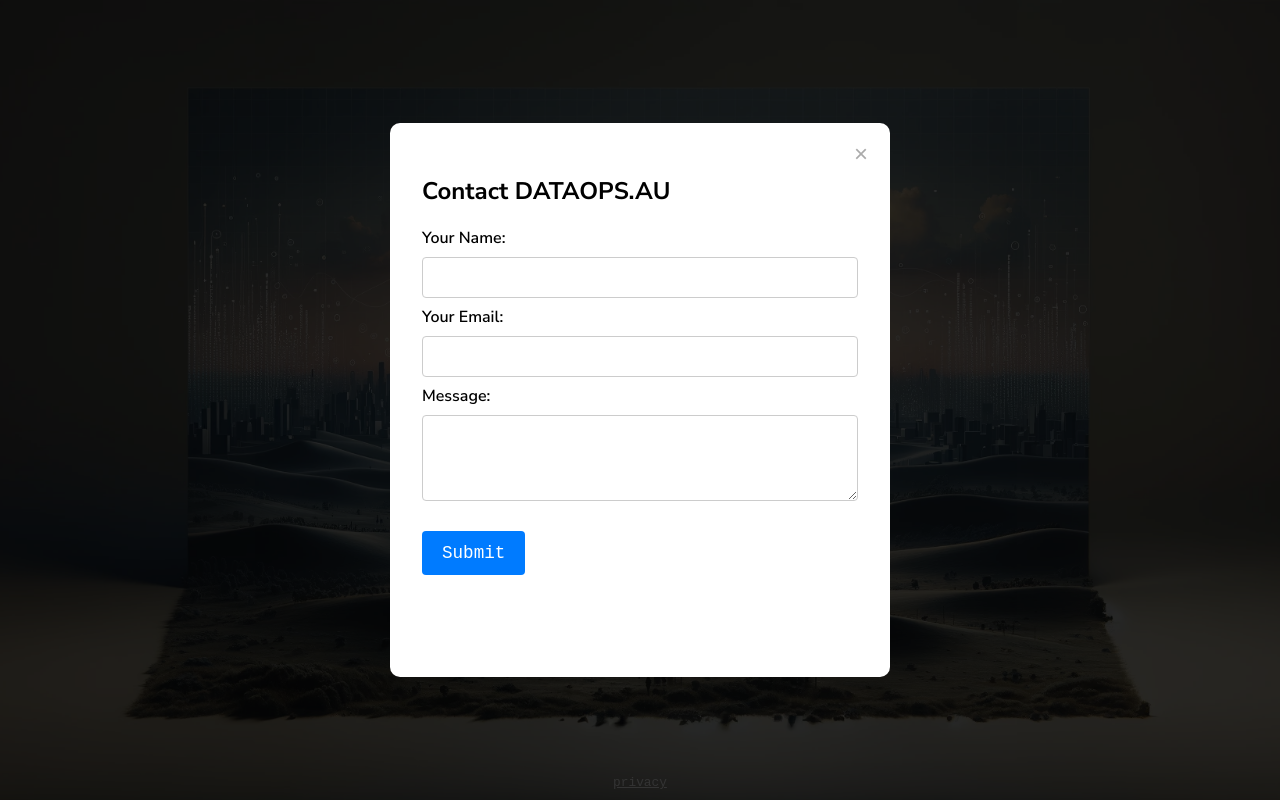
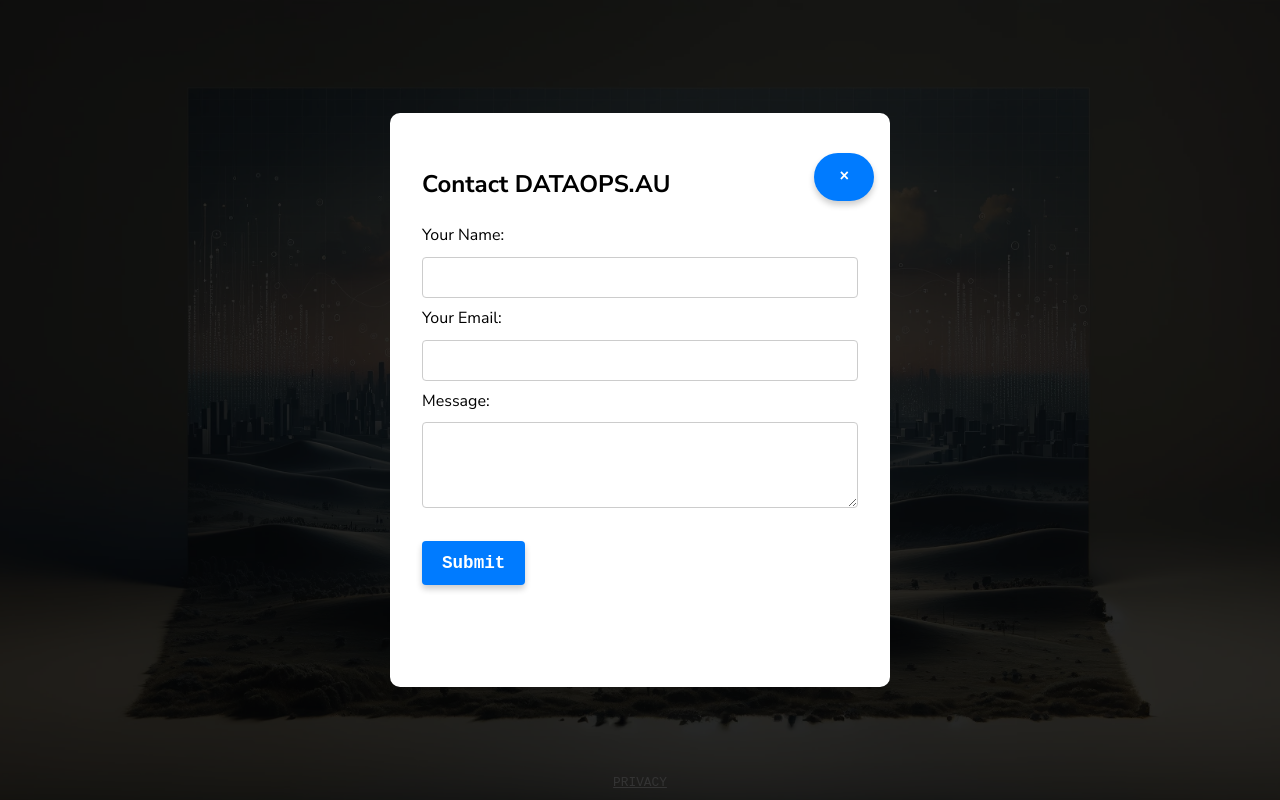
Before and after one commit to dataops-au/web, a plain HTML site: page index.html in a window 1280 px wide. Both pictures are taken after a click on the button "START HERE". Drawn offline with Linux system fonts and the light colour scheme; a web font is replaced by a local one.

Commit message:
Update index.html

```diff
--- a/index.html
+++ b/index.html
@@ -89,8 +89,33 @@
     max-width: 500px;
     width: 90%;
     font-family: 'Nunito Sans', sans-serif;
-    font-weight: 600;
+    font-size: 1rem;
+    font-weight: 400;
+    line-height: 1.6;
     position: relative;
+  }
+  .modal-content button {
+    margin-top: 1.5rem;
+    background-color: #007bff;
+    color: white;
+    padding: 15px 25px;
+    font-size: 1em;
+    font-weight: bold;
+    border: none;
+    border-radius: 50px;
+    cursor: pointer;
+    transition: transform 0.3s, box-shadow 0.3s, background-color 0.3s;
+    box-shadow: 0 4px 6px rgba(0,0,0,0.2);
+    font-family: 'Monomaniac One', monospace;
+  }
+  .modal-content button:hover {
+    background-color: #0056b3;
+    transform: translateY(-3px);
+    box-shadow: 0 6px 6px rgba(0,0,0,0.3);
+  }
+  .modal-content button:active {
+    transform: translateY(1px);
+    box-shadow: 0 3px 3px rgba(0,0,0,0.2);
   }
   .close {
     position: absolute;
@@ -201,7 +226,7 @@
 </section>
 
 <footer>
-  <a id="openPrivacy">privacy</a>
+  <a id="openPrivacy">PRIVACY</a>
 </footer>
 
 <script>
```
